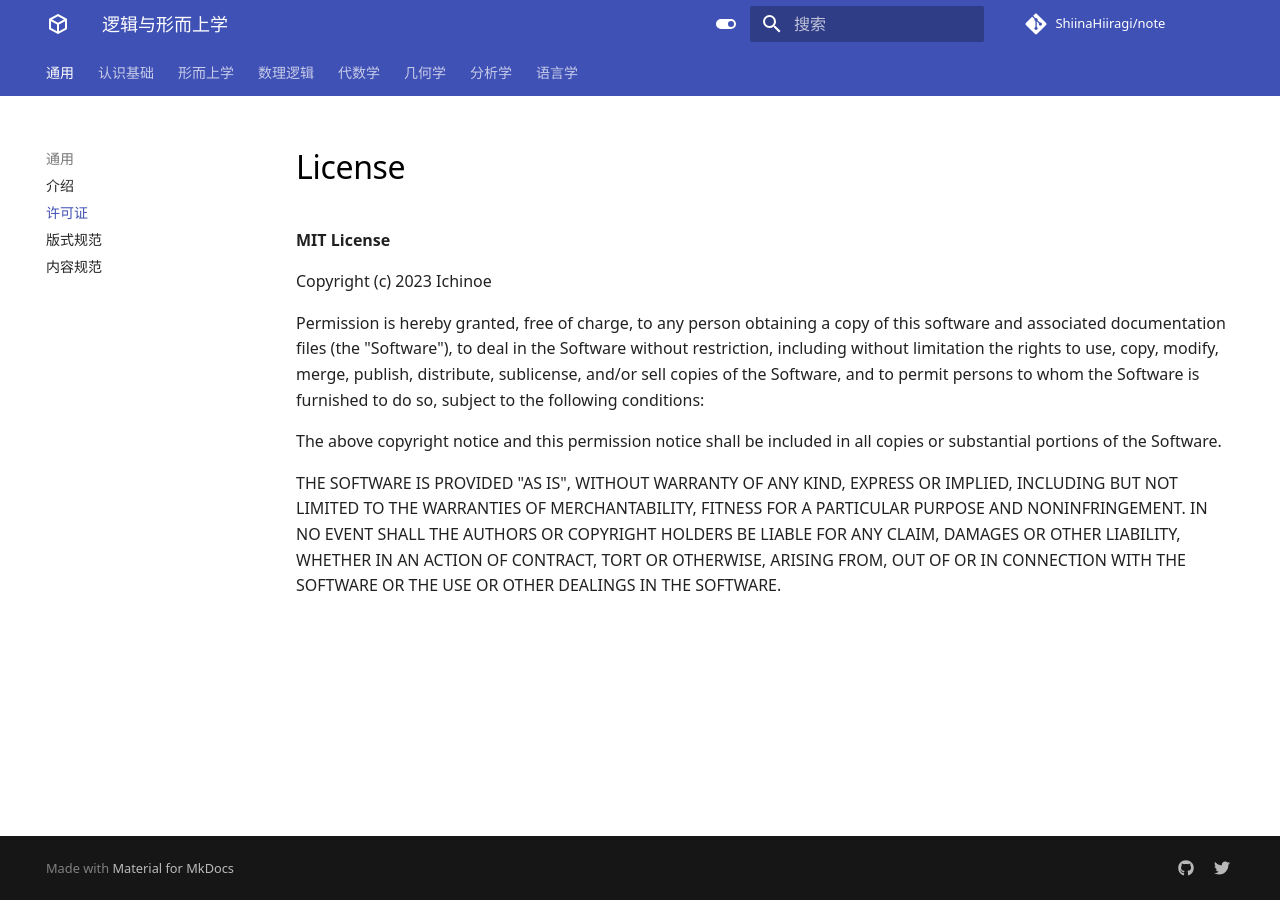
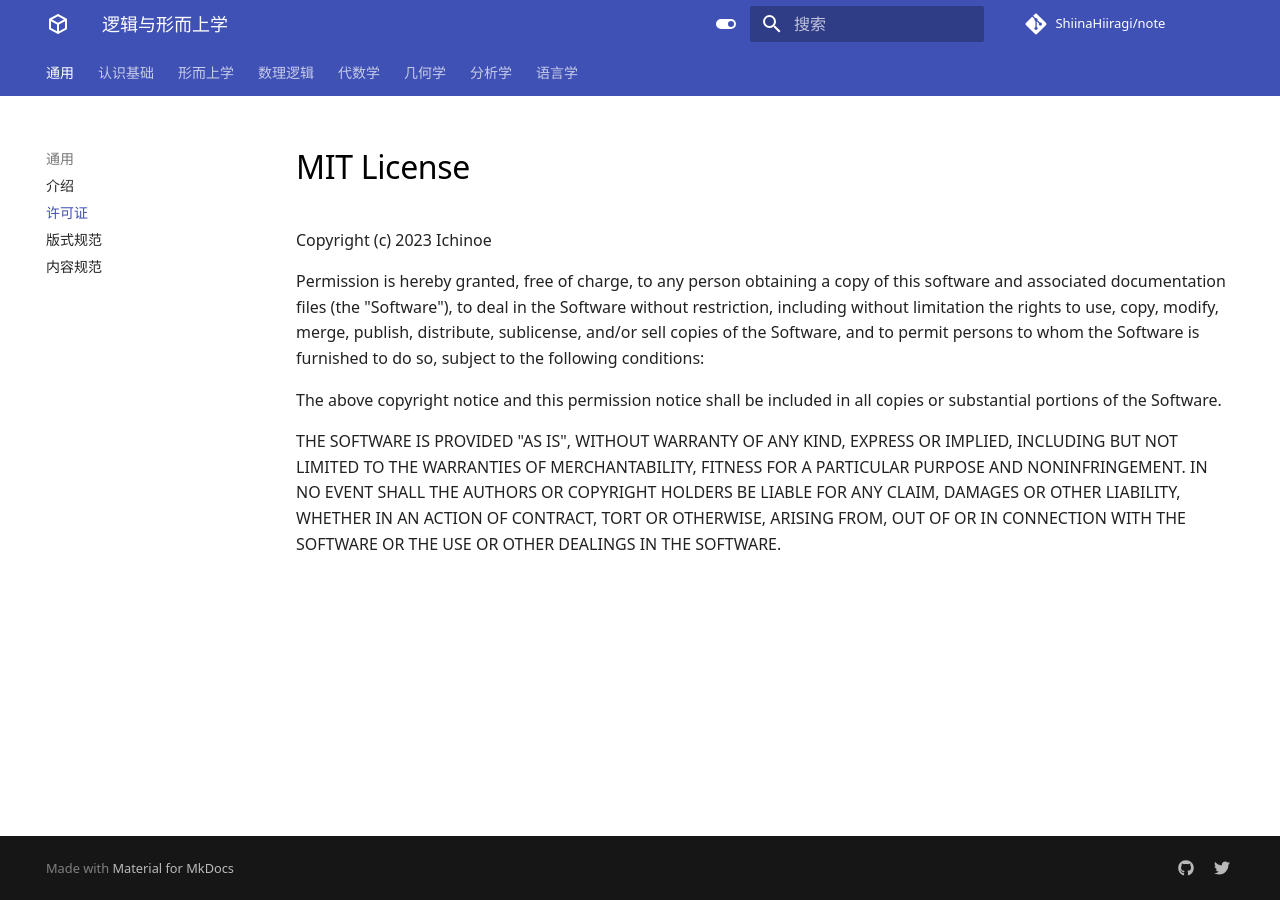
Before and after one commit to ShiinaHiiragi/note, an MkDocs documentation site: the page built from docs/intro/license.md, in a window 1280 px wide. Built offline with MkDocs 1.6.1 and Material for MkDocs 9.7.7, drawn with Linux system fonts in a browser that asks for light colours; comment, search, counter and statistics services are not loaded.

Commit message:
cancel bold

```diff
--- a/docs/intro/license.md
+++ b/docs/intro/license.md
@@ -1,6 +1,4 @@
-# License
-
-**MIT License**
+# MIT License
 
 Copyright (c) <span id="year"></span> Ichinoe
 
```
Also changed, not shown: docs/meta/cogn/nerve.md (+1 -1 lines), docs/top/point/prop.md (+1 -1 lines).
